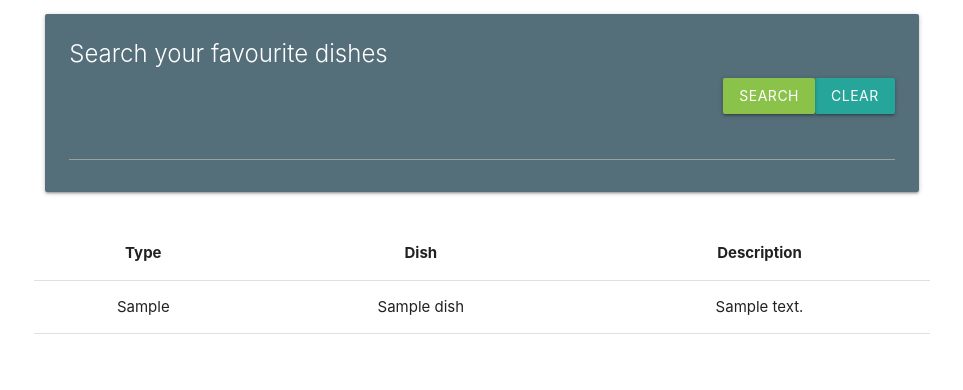
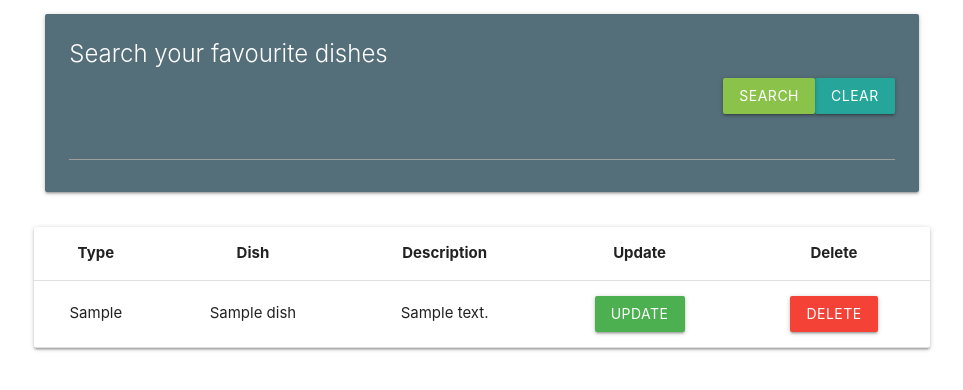
Before and after one commit to Code-Institute-Submissions/cmd-source-MS3-Dishes_OctResub, a Flask app: page /dishes in a window 1280 px wide. Shown: the part 208-598 px from the top of the page, without its empty margins (158-1121 px from the left). Run offline with Flask 2, Linux system fonts and the light colour scheme; a database or web service that is not in the repository returns one stand-in record (values such as "Sample title"); some libraries are stand-ins or nearby versions.

Commit message:
added in the buttons to edit/remove a recipe on the dishes page, still needs a function

```diff
--- a/templates/dishes.html
+++ b/templates/dishes.html
@@ -12,6 +12,8 @@
                     <label for="search"></label>
                     <div>
                         <a class="light-red btn right" href="{{ url_for('dishes') }}">Clear</a>
+                    </div>
+                    <div>
                         <button type="submit" class="light-green btn right">Search</button>
                     </div>
                     <input type="text" name="search" id="name" class="validate">
@@ -19,17 +21,21 @@
             </div>
         </form>
     </div>
-    <table>
+    <table class="card-panel">
         <tr>
             <th class="center-align">Type</th>
             <th class="center-align">Dish</th>
             <th class="center-align">Description</th>
+            <th class="center-align">Update</th>
+            <th class="center-align">Delete</th>
         </tr>
         {% for dish in dishes %}
         <tr>
             <td class="center-align">{{ dish.dish_type }}</td>
             <td class="center-align">{{ dish.dish_name }}</td>
             <td class="center-align">{{ dish.dish_description }}</td>
+            <td class="center-align"><a href="#" class="green btn">Update</a></td>
+            <td class="center-align"><a href="#" class="red btn">Delete</a></td>
         </tr>
         {% endfor %}
     </table>
```
